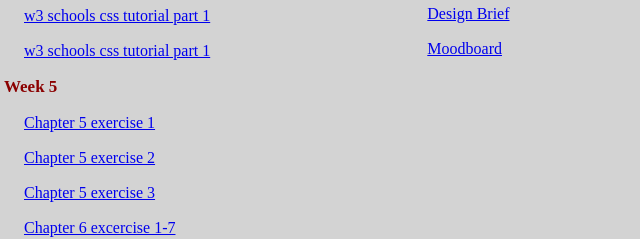
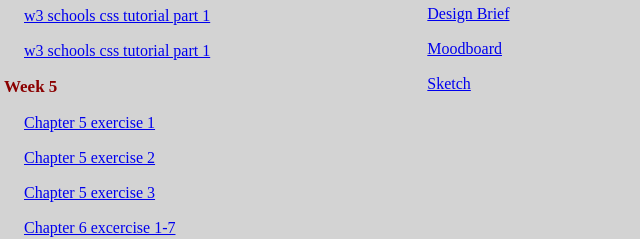
Before and after one commit to alviesarker/alvie, a plain HTML site: page weekly/index.html in a window 1280 px wide. Shown: the part 767-1006 px from the top of the page, 69-709 px from the left. Drawn offline with Linux system fonts and the light colour scheme.

Commit message:
Update index.html

```diff
--- a/weekly/index.html
+++ b/weekly/index.html
@@ -110,6 +110,7 @@
   <dd><a href="../p3/sitemap.jpg">Site Map </a></dd>
     <dd><a href="../p3/design_brief.html">Design Brief </a></dd>
     <dd><a href="../p3/moodboard.html">Moodboard </a></dd>
+      <dd><a href="../p3/sketch1.html">Sketch </a></dd>
 </div><!-- project ends-->
 </div><!-- wrapper ends-->
 
```
